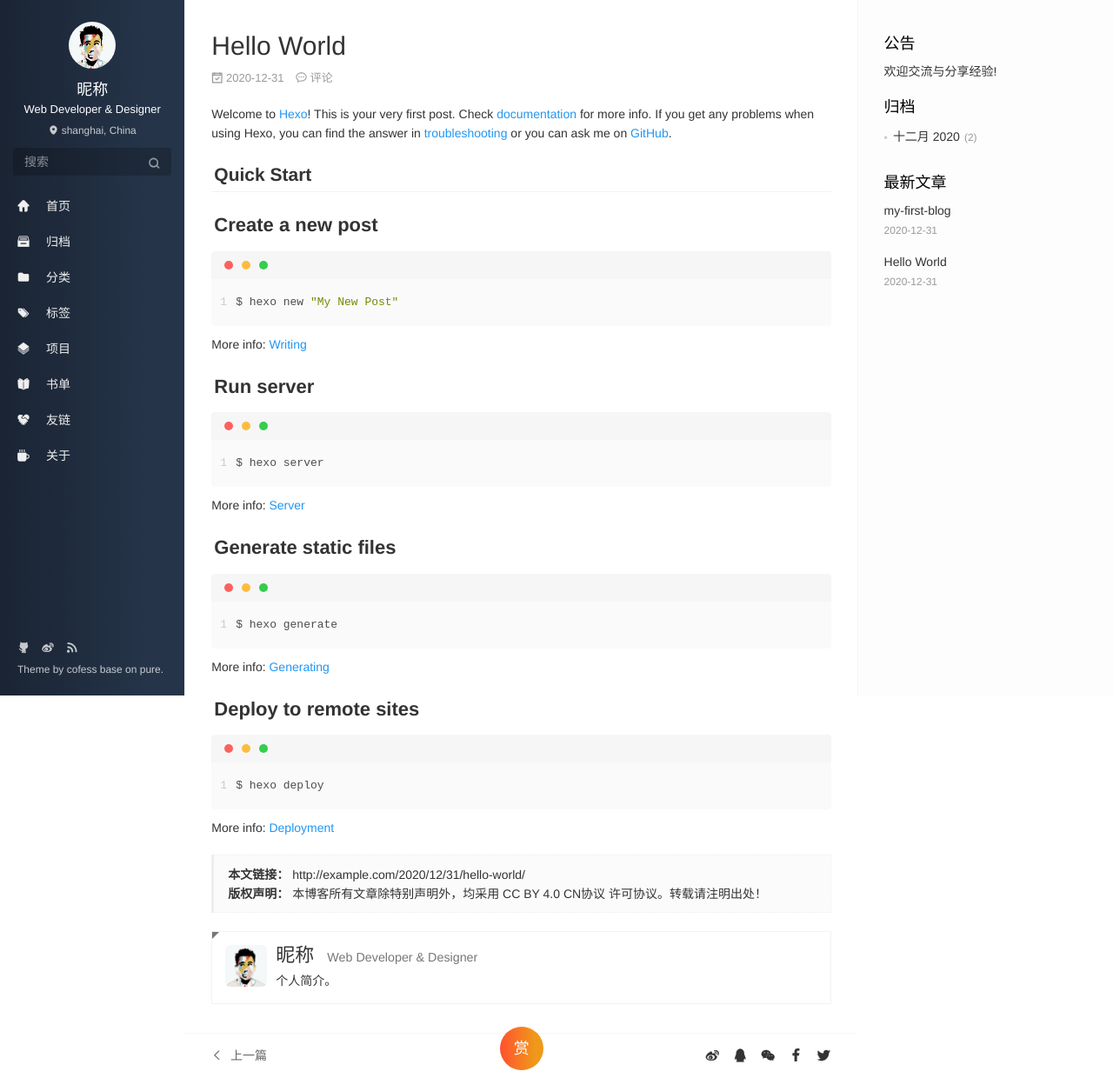
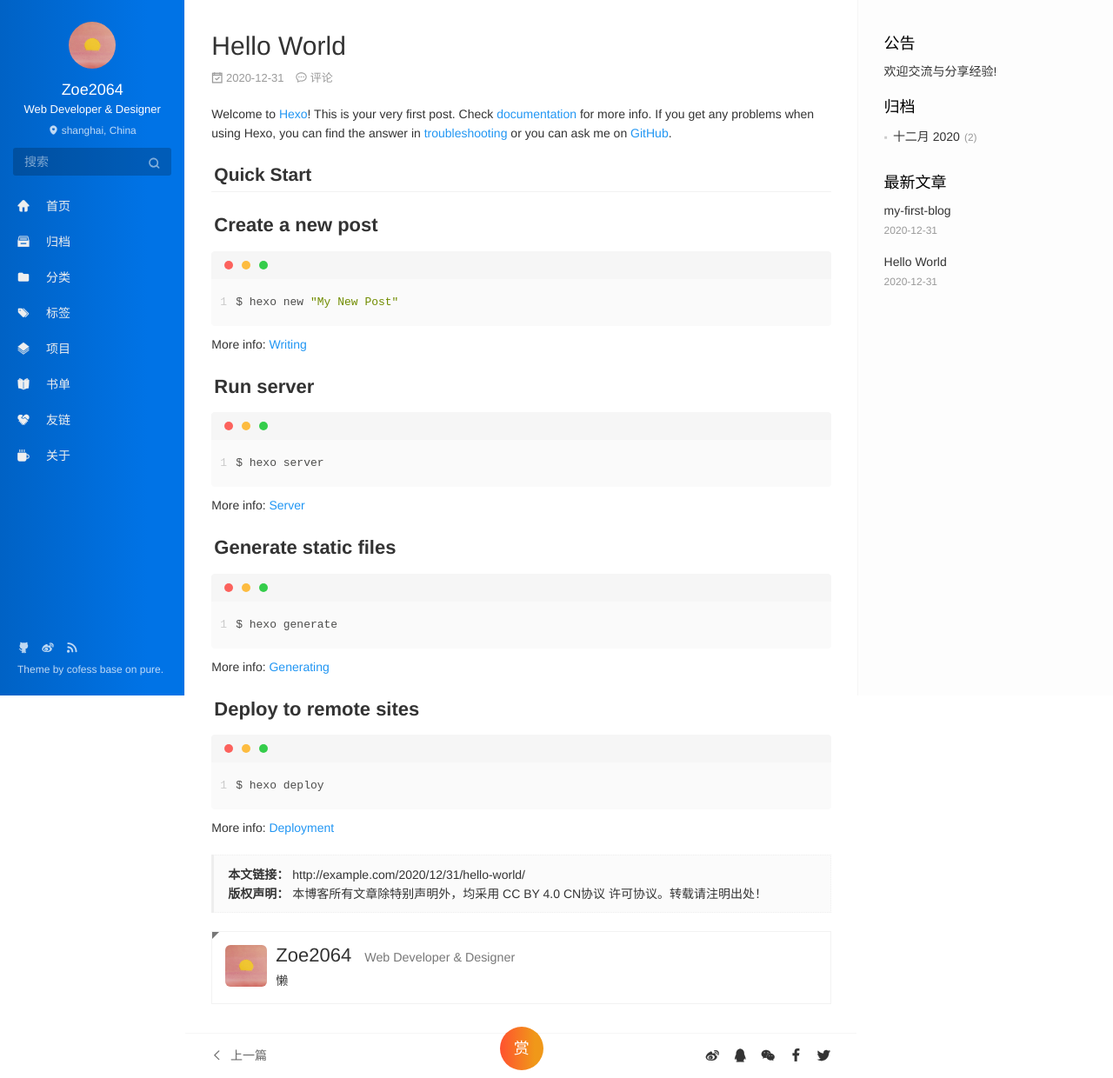
Before and after one commit to Zoe2064/Zoe2064.github.io, a plain HTML site: page 2020/12/31/hello-world/index.html in a window 1280 px wide. Shown: the whole page at 87% size. Drawn offline with nearby package versions, Linux system fonts and the light colour scheme; a script that the page names is missing.

Commit message:
Site updated: 2021-01-12 19:32:41

```diff
--- a/2020/12/31/hello-world/index.html
+++ b/2020/12/31/hello-world/index.html
@@ -48,7 +48,7 @@
 <meta name="generator" content="Hexo 5.3.0"></head>
 
 
-<body class="main-center theme-black" itemscope itemtype="http://schema.org/WebPage">
+<body class="main-center theme-blue" itemscope itemtype="http://schema.org/WebPage">
   <header class="header" itemscope itemtype="http://schema.org/WPHeader">
   <div class="slimContent">
     <div class="navbar-header">
@@ -56,9 +56,9 @@
 
       <div class="profile-block text-center">
         <a id="avatar" href="https://github.com/Zoe2064" target="_blank">
-          <img class="img-circle img-rotate" src="/images/avatar.jpg" width="200" height="200">
+          <img class="img-circle img-rotate" src="/images/avatar.png" width="200" height="200">
         </a>
-        <h2 id="name" class="hidden-xs hidden-sm">昵称</h2>
+        <h2 id="name" class="hidden-xs hidden-sm">Zoe2064</h2>
         <h3 id="title" class="hidden-xs hidden-sm hidden-md">Web Developer &amp; Designer</h3>
         <small id="location" class="text-muted hidden-xs hidden-sm"><i class="icon icon-map-marker"></i> shanghai, China</small>
       </div>
@@ -341,12 +341,12 @@
     <figure class="media">
       <div class="media-left">
         <a href="https://github.com/Zoe2064" target="_blank" class="img-burn thumb-sm visible-lg">
-          <img src="/images/avatar.jpg" class="img-rounded w-full" alt="">
+          <img src="/images/avatar.png" class="img-rounded w-full" alt="">
         </a>
       </div>
       <div class="media-body">
-        <h3 class="media-heading"><a href="https://github.com/Zoe2064" target="_blank"><span class="text-dark">昵称</span><small class="ml-1x">Web Developer &amp; Designer</small></a></h3>
-        <div>个人简介。</div>
+        <h3 class="media-heading"><a href="https://github.com/Zoe2064" target="_blank"><span class="text-dark">Zoe2064</span><small class="ml-1x">Web Developer &amp; Designer</small></a></h3>
+        <div>懒</div>
       </div>
     </figure>
   </div>
```
Also changed, not shown: 2020/12/31/my-first-blog/index.html (+6 -6 lines), archives/2020/12/index.html (+3 -3 lines), archives/2020/index.html (+3 -3 lines), archives/index.html (+3 -3 lines), index.html (+3 -3 lines), images/avatar.jpg (deleted), images/avatar.png (added).
